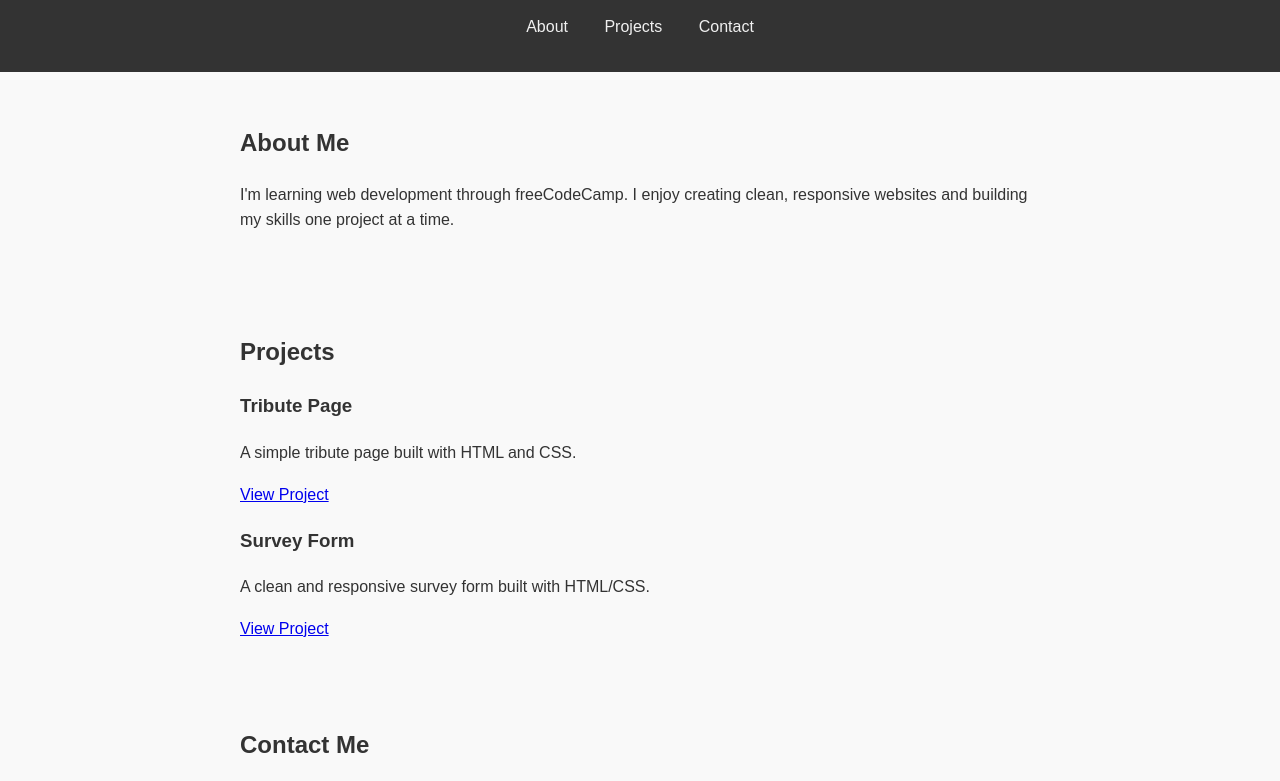
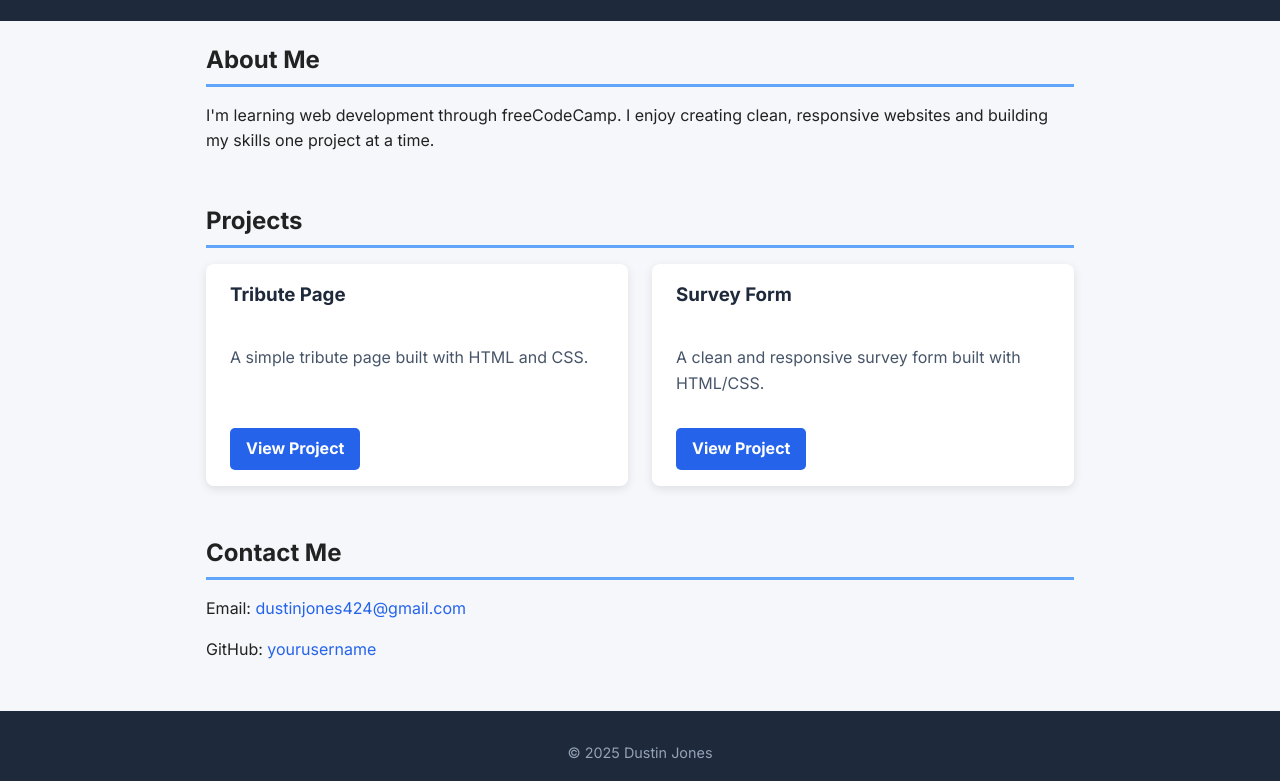
Before and after one commit to Qaerus/dustinjones-portfolio, a plain HTML site: page index.html in a window 1280 px wide. Shown: the part 112-893 px from the top of the page. Drawn offline with Linux system fonts and the light colour scheme.

Commit message:
Update style.css

```diff
--- a/style.css
+++ b/style.css
@@ -1,40 +1,125 @@
+/* Import the font in case link fails */
+@import url('https://fonts.googleapis.com/css2?family=Inter:wght@400;700&display=swap');
+
+* {
+  box-sizing: border-box;
+}
+
 body {
-  font-family: Arial, sans-serif;
+  font-family: 'Inter', Arial, sans-serif;
+  margin: 0;
+  background-color: #f5f7fa;
+  color: #222;
   line-height: 1.6;
-  margin: 0;
-  background-color: #f9f9f9;
-  color: #333;
+}
+
+.container {
+  max-width: 900px;
+  margin: 0 auto;
+  padding: 0 1rem;
 }
 
 header {
-  background: #333;
+  background-color: #1e293b;
   color: white;
-  text-align: center;
-  padding: 2rem 1rem;
+  padding: 1.5rem 0;
+}
+
+header h1 {
+  margin: 0;
+  font-weight: 700;
+  font-size: 2rem;
+}
+
+nav {
+  margin-top: 0.5rem;
 }
 
 nav a {
-  margin: 0 1rem;
-  color: #f0f0f0;
+  color: #94a3b8;
+  text-decoration: none;
+  margin-right: 1.5rem;
+  font-weight: 600;
+  transition: color 0.3s ease;
+}
+
+nav a:hover {
+  color: #60a5fa;
+}
+
+main {
+  padding: 2rem 0;
+}
+
+.section {
+  margin-bottom: 3rem;
+}
+
+h2 {
+  font-weight: 700;
+  border-bottom: 3px solid #60a5fa;
+  padding-bottom: 0.3rem;
+  margin-bottom: 1rem;
+}
+
+.projects-grid {
+  display: flex;
+  gap: 1.5rem;
+  flex-wrap: wrap;
+}
+
+.project-card {
+  background-color: white;
+  padding: 1rem 1.5rem;
+  border-radius: 8px;
+  box-shadow: 0 3px 10px rgb(0 0 0 / 0.1);
+  flex: 1 1 45%;
+  display: flex;
+  flex-direction: column;
+  justify-content: space-between;
+  min-width: 250px;
+}
+
+.project-card h3 {
+  margin-top: 0;
+  color: #1e293b;
+}
+
+.project-card p {
+  flex-grow: 1;
+  color: #475569;
+}
+
+.btn {
+  display: inline-block;
+  background-color: #2563eb;
+  color: white;
+  padding: 0.5rem 1rem;
+  border-radius: 5px;
+  text-decoration: none;
+  font-weight: 600;
+  margin-top: 1rem;
+  align-self: flex-start;
+  transition: background-color 0.3s ease;
+}
+
+.btn:hover {
+  background-color: #1d4ed8;
+}
+
+section#contact a {
+  color: #2563eb;
   text-decoration: none;
 }
 
-section {
-  padding: 2rem;
-  max-width: 800px;
-  margin: auto;
-}
-
-.project {
-  background: #fff;
-  padding: 1rem;
-  border: 1px solid #ddd;
-  margin-bottom: 1rem;
+section#contact a:hover {
+  text-decoration: underline;
 }
 
 footer {
+  background-color: #1e293b;
+  color: #94a3b8;
   text-align: center;
-  padding: 1rem;
-  background: #333;
-  color: white;
+  padding: 1rem 0;
+  font-size: 0.9rem;
 }
```
